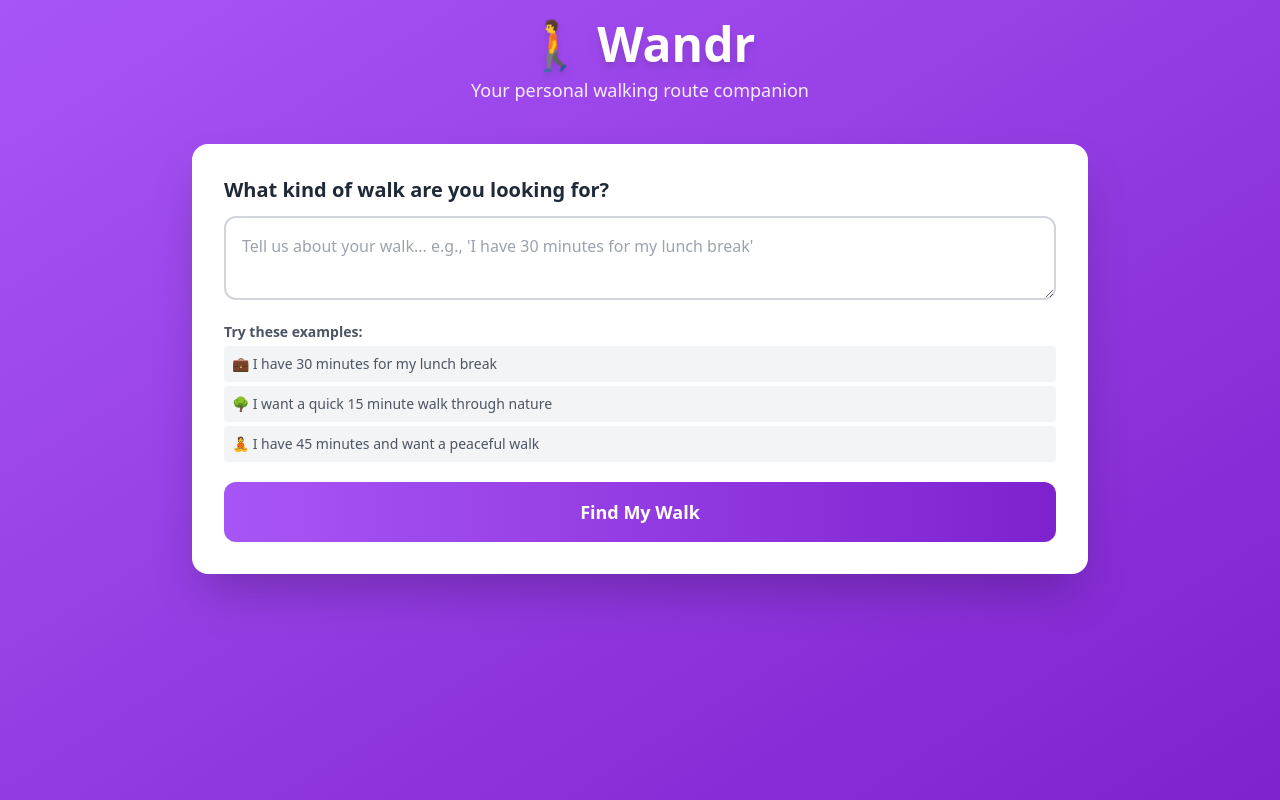
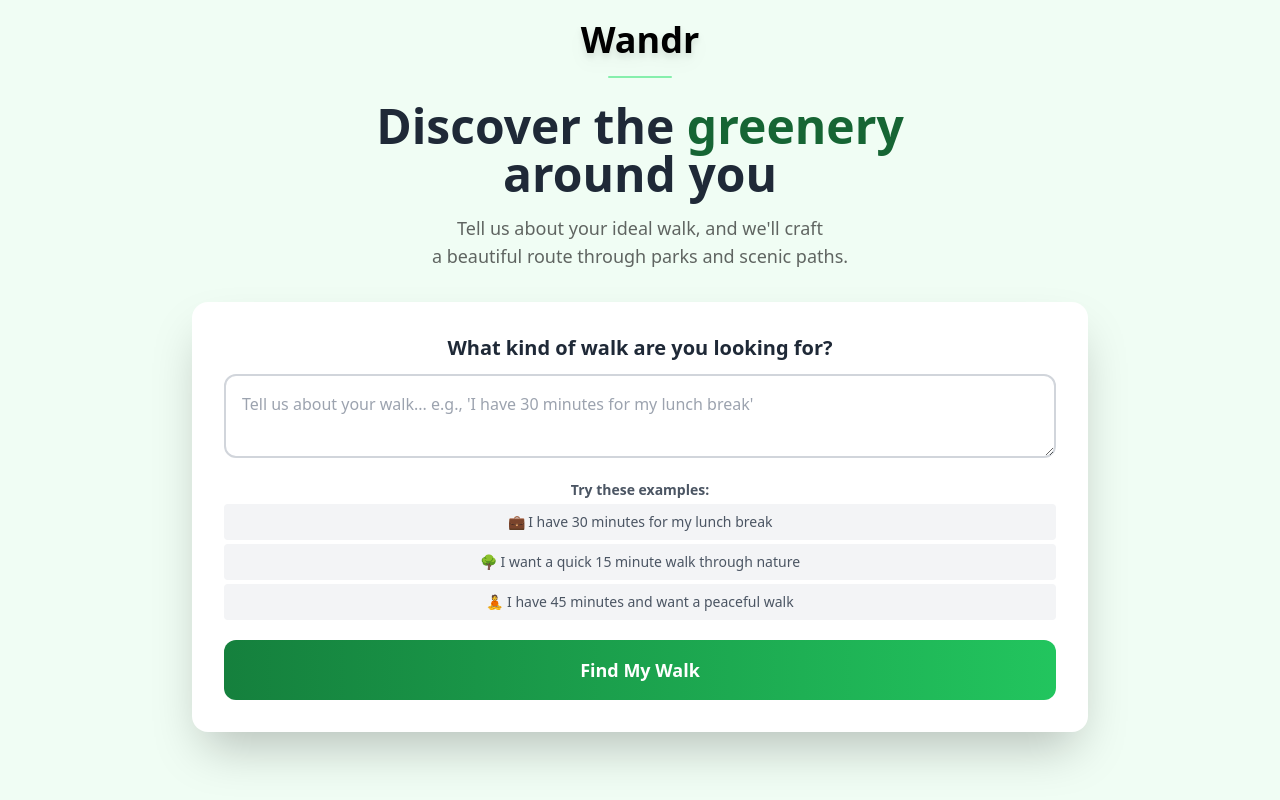
Before and after one commit to alex9r/wandr, a Flask app: page / in a window 1280 px wide. Run offline with Flask 3, Linux system fonts and the light colour scheme; some libraries are stand-ins or nearby versions.

Commit message:
fiel location changes and design

```diff
--- a/templates/index.html
+++ b/templates/index.html
@@ -6,18 +6,30 @@
     <title>Wandr - Walking Route Recommendations</title>
     <script src="https://cdn.tailwindcss.com"></script>
 </head>
-<body class="bg-gradient-to-br from-purple-500 to-purple-700 min-h-screen p-5">
-    <div class="max-w-4xl mx-auto">
-        <header class="text-center text-white mb-10">
-            <h1 class="text-5xl font-bold mb-2 drop-shadow-lg">🚶 Wandr</h1>
-            <p class="text-lg opacity-90">Your personal walking route companion</p>
+
+<body class="bg-green-50 min-h-screen p-5">
+    <div class="max-w-4xl mx-auto text-center">
+        <header class="mb-8 max-w-xl mx-auto">
+            <h1 class="text-3xl md:text-4xl font-extrabold drop-shadow-lg">
+                Wandr
+            </h1>
+            <div class="w-16 h-0.5 bg-green-300 rounded mx-auto mt-4"></div>
+            <h2 class="text-4xl md:text-5xl font-semibold text-gray-800 mt-6">
+                Discover the <span class="text-green-800">greenery</span> around you
+            </h2>
+            <p class="text-lg opacity-60 mt-4">
+                Tell us about your ideal walk, and we'll craft <br>
+                a beautiful route through parks and scenic paths.
+            </p>
         </header>
 
         <div class="bg-white rounded-2xl p-8 shadow-2xl mb-8">
-            <label class="block text-xl font-semibold text-gray-800 mb-3">What kind of walk are you looking for?</label>
+            <label class="block text-xl font-semibold text-gray-800 mb-3">
+                What kind of walk are you looking for?
+            </label>
             <textarea
                 id="promptInput"
-                class="w-full p-4 text-base border-2 border-gray-300 rounded-xl resize-vertical min-h-20 focus:outline-none focus:border-purple-500"
+                class="w-full p-4 text-base border-2 border-gray-300 rounded-xl resize-vertical min-h-20 focus:outline-none focus:border-green-500"
                 placeholder="Tell us about your walk... e.g., 'I have 30 minutes for my lunch break'"
             ></textarea>
 
@@ -34,7 +46,7 @@
                 </div>
             </div>
 
-            <button id="submitBtn" class="w-full p-4 text-lg font-semibold text-white bg-gradient-to-r from-purple-500 to-purple-700 border-none rounded-xl cursor-pointer mt-4 transition hover:-translate-y-0.5 hover:shadow-lg active:translate-y-0 disabled:opacity-60 disabled:cursor-not-allowed disabled:transform-none" onclick="getRecommendations()">
+            <button id="submitBtn" class="w-full p-4 text-lg font-semibold text-white bg-gradient-to-r from-green-700 to-green-500 border-none rounded-xl cursor-pointer mt-4 transition hover:-translate-y-0.5 hover:shadow-lg active:translate-y-0 disabled:opacity-60 disabled:cursor-not-allowed disabled:transform-none" onclick="getRecommendations()">
                 Find My Walk
             </button>
         </div>
@@ -43,4 +55,3 @@
     </div>
     <script src="script.js" defer></script>
 </body>
-</html>
```
